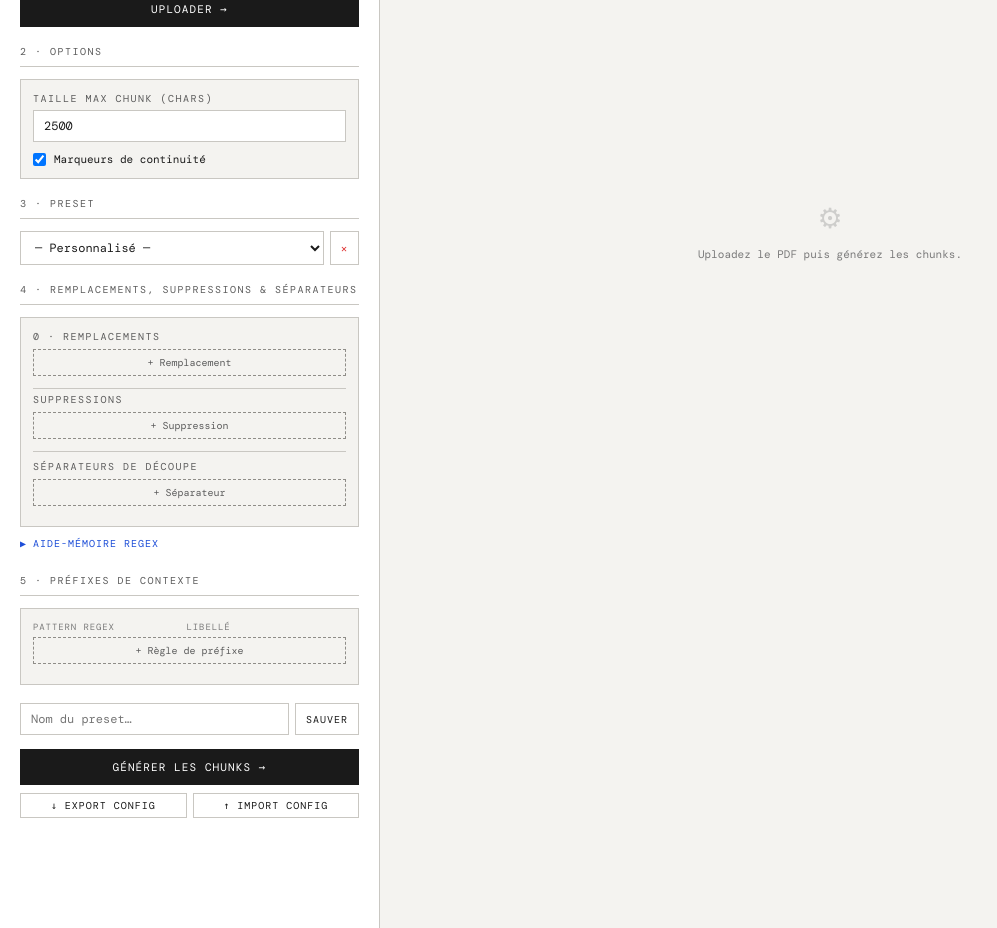
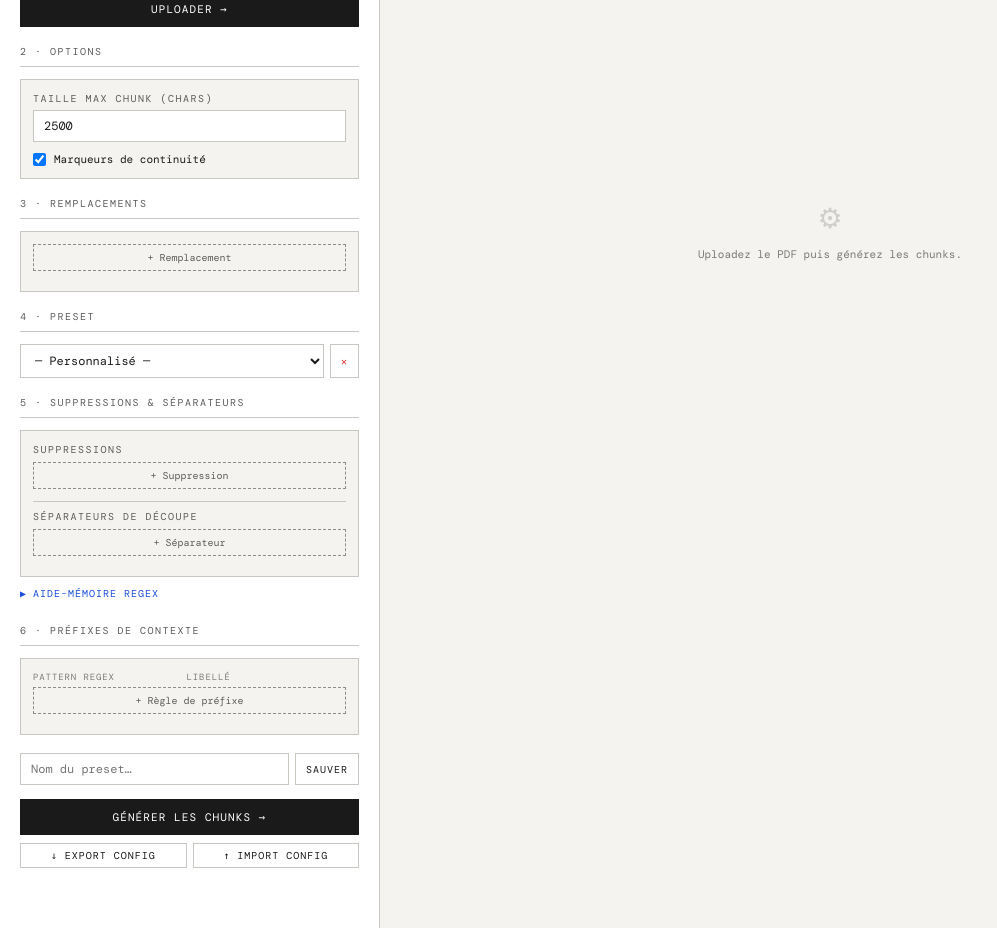
Before and after one commit to Winston-1874/PDF-Chunker, a Python web app: template templates/project.html in a window 1280 px wide. Shown: the part 237-1165 px from the top of the page, without its empty margins (0-997 px from the left). Run offline with Jinja, Linux system fonts and the light colour scheme; the template is opened without the code that fills it, so the values that code supplies are empty.

Commit message:
refactor: move Remplacements to its own section (3) between Options and Preset
Section order is now:
  1 · PDF source
  2 · Options
  3 · Remplacements  ← new standalone section
  4 · Preset
  5 · Suppressions & séparateurs
  6 · Préfixes de contexte

https://claude.ai/code/session_01XLuS7tCwCtyDFiwonayBA4

```diff
--- a/templates/project.html
+++ b/templates/project.html
@@ -151,9 +151,17 @@
         <div class="checkbox-row"><input type="checkbox" id="addMarkers" {% if project.rules.add_markers != false %}checked{% endif %}><label for="addMarkers" style="font-family:var(--mono);font-size:11px;cursor:pointer">Marqueurs de continuité</label></div>
       </div>
     </div>
-    <!-- 3. Preset -->
+    <!-- 3. Remplacements -->
     <div>
-      <div class="section-head">3 · Preset</div>
+      <div class="section-head">3 · Remplacements</div>
+      <div class="rules-block">
+        <div id="replacementsList"></div>
+        <button class="btn-add" onclick="addReplacementRow('replacementsList')">+ Remplacement</button>
+      </div>
+    </div>
+    <!-- 4. Preset -->
+    <div>
+      <div class="section-head">4 · Preset</div>
       <div class="preset-row">
         <select id="presetSelect" onchange="applySelectedPreset()">
           <option value="">— Personnalisé —</option>
@@ -162,14 +170,10 @@
         <button class="btn btn-sm btn-danger" onclick="deleteCurrentPreset()">✕</button>
       </div>
     </div>
-    <!-- 4. Règles -->
+    <!-- 5. Règles -->
     <div>
-      <div class="section-head">4 · Remplacements, suppressions &amp; séparateurs</div>
+      <div class="section-head">5 · Suppressions &amp; séparateurs</div>
       <div class="rules-block">
-        <div class="label" style="margin-bottom:6px">0 · Remplacements</div>
-        <div id="replacementsList"></div>
-        <button class="btn-add" onclick="addReplacementRow('replacementsList')">+ Remplacement</button>
-        <div class="sep"></div>
         <div class="label" style="margin-bottom:6px">Suppressions</div>
         <div id="removalsList"></div>
         <button class="btn-add" onclick="addRuleRow('removalsList')">+ Suppression</button>
@@ -197,9 +201,9 @@
         </div>
       </div>
     </div>
-    <!-- 5. Préfixes -->
+    <!-- 6. Préfixes -->
     <div>
-      <div class="section-head">5 · Préfixes de contexte</div>
+      <div class="section-head">6 · Préfixes de contexte</div>
       <div class="rules-block">
         <div class="prefix-rule-header"><span>Pattern regex</span><span>Libellé</span><span></span><span></span></div>
         <div id="prefixList"></div>
```
